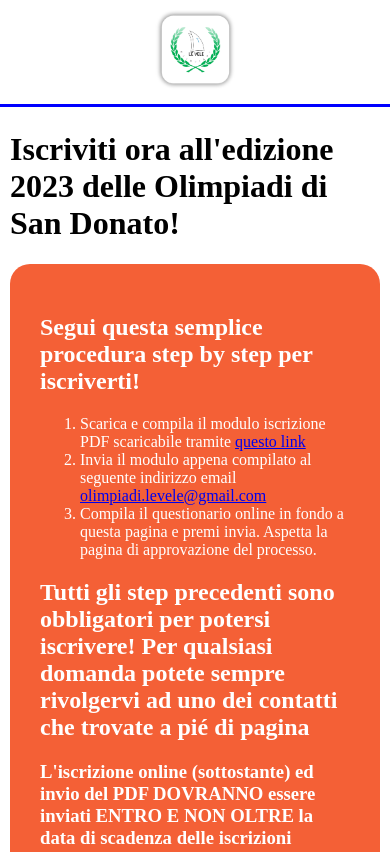
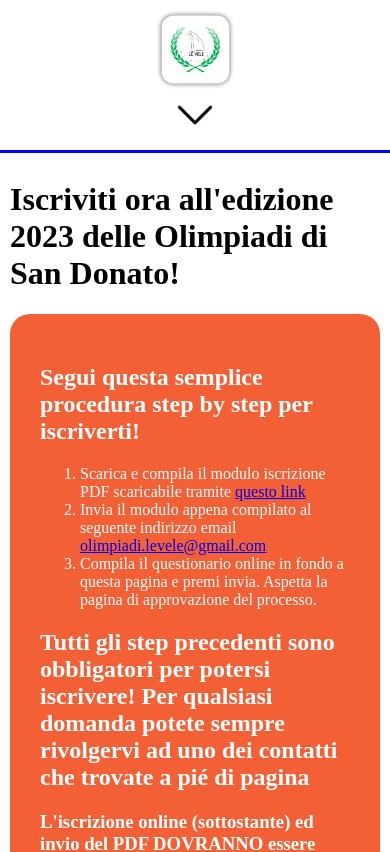
Before and after one commit to HypedMike/Olimpiadi2023, a Next.js app in the folder website/: page /signup in a window 390 px wide. Shown: the top 852 px of the page. Built offline with nearby package versions, Linux system fonts and the light colour scheme.

Commit message:
small fix

```diff
--- a/website/package.json
+++ b/website/package.json
@@ -3,7 +3,7 @@
   "version": "0.1.0",
   "private": true,
   "scripts": {
-    "dev": "next dev",
+    "dev": "config.bat && next dev",
     "build": "next build",
     "start": "next start",
     "lint": "next lint"
--- a/website/src/pages/api/getstats.ts
+++ b/website/src/pages/api/getstats.ts
@@ -8,7 +8,6 @@ export default function getStats(
 ){
     if(req.method == "GET"){
         //const body = JSON.parse(req.body);
-
         getStatsWrap().then((r) => {
             console.log("about to send " + r);
             res.status(200).json(r!);
@@ -20,12 +19,15 @@ export default function getStats(
 
 
 
-        res.status(200).json("POST requests are not accepted");
+        res.status(400).json("POST requests are not accepted");
     }
 }
 
 async function getStatsWrap(){
     const supabase = createClient(process.env.BASE!, process.env.PRIVATE_KEY!);
+
+    console.log(process.env.BASE);
+    console.log(process.env.PRIVATE_KEY);
 
     let {data, error} = await supabase
     .from('sports')
@@ -87,12 +89,15 @@ async function getStatsWrap(){
         res[id].sports.push([sport, score]);
     }
 
+    if(data != null){
         data!.forEach(element => {
             addSportToTeam(element.name, element.rossa, "rossa");
             addSportToTeam(element.name, element.blu, "blu");
             addSportToTeam(element.name, element.gialla, "gialla");
             addSportToTeam(element.name, element.verde, "verde");
         });
+    }
+
 
     let guests = await (await fetch(process.env.BASEPATH! + "api/getusers/", {
         method: "POST",
--- a/website/src/pages/api/getusers.ts
+++ b/website/src/pages/api/getusers.ts
@@ -47,6 +47,7 @@ async function getUsers(){
 
     let guests: GuestPublicInterface[] = [];
 
+    if(data != null){
         data!.forEach(element => {
             guests.push({
                 name: element.name,
@@ -56,6 +57,7 @@ async function getUsers(){
                 verified: element.verified
             })
         });
+    }
 
 
     return guests;
--- a/website/src/pages/signup/index.tsx
+++ b/website/src/pages/signup/index.tsx
@@ -98,11 +98,11 @@ export default function Signup() {
                         team: 0,
                         allergie: ""
                     })
-                    setLoading(false);
                     router.push("/signup/check/" + r[0].id);
                 }
                 else if(r == -2){
                     alert("Utente già presente");
+                    setLoading(false);
                 }
             }).catch((e) => { setLoading(false) })
         })
--- a/website/src/pages/stats/index.tsx
+++ b/website/src/pages/stats/index.tsx
@@ -23,6 +23,9 @@ export default function Stats(){
     useEffect(() => {
         setLoading(true);
         fetch("/api/getstats").then((r) => {
+            if(r.status !== 200){
+                alert("Errore nella richiesta");
+            }else{
                 r.json()
                 .then((res) => {
                     setTeams(res);
@@ -31,6 +34,7 @@ export default function Stats(){
                     console.log(err);
                     setLoading(false);
                 })
+            }
         })
     }, [])
 
--- a/website/src/shared/navbar.tsx
+++ b/website/src/shared/navbar.tsx
@@ -21,7 +21,13 @@ export default function Navbar() {
                 if (window.innerWidth < 800) {
                     setVis(!vis)
                 }
-            }}><Image alt="Logo" height={80} width={80} src="/img/logo.png" /></div>
+            }}>
+                <div>
+                <Image alt="Logo" height={80} width={80} src="/img/logo.png" />
+                <Image alt="arrow" height={50} width={50} src="/img/down-arrow.png" className={style.arrow} />
+                </div>
+
+            </div>
             {
                 vis &&
                 <div className={style.buttons} onClick={() => {
--- a/website/src/styles/about.module.css
+++ b/website/src/styles/about.module.css
@@ -1,5 +1,6 @@
 .body{
     min-height: 100vh;
+    margin-top: 100px;
 }
 
 .frame {
--- a/website/src/styles/navbar.module.css
+++ b/website/src/styles/navbar.module.css
@@ -20,6 +20,17 @@
 
 .logo:hover{
     cursor: pointer;
+}
+
+.logo div{
+    display: flex;
+    flex-direction: column;
+    justify-content: center;
+    align-items: center;
+}
+
+.arrow{
+    display: none;
 }
 
 .buttons{
@@ -68,4 +79,7 @@
         color: black;
     }
 
+    .arrow{
+        display: block;
+    }
 }
--- a/website/src/styles/signup.module.css
+++ b/website/src/styles/signup.module.css
@@ -78,4 +78,8 @@
         justify-content: center;
         align-items: center;
     }
+
+    .body{
+        margin-top: 150px;
+    }
 }
```
Also changed, not shown: website/public/img/down-arrow.png (added). Lines whose indentation alone changed are shown as unchanged.
